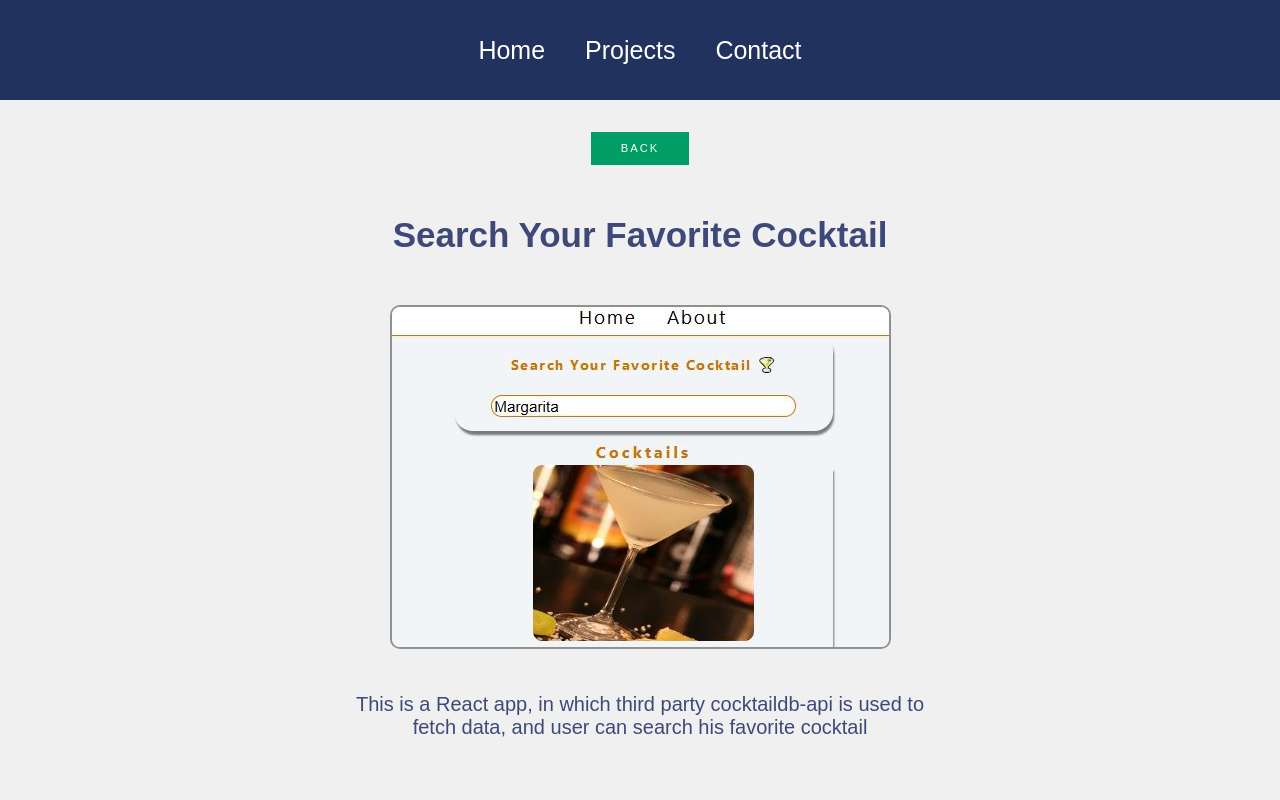
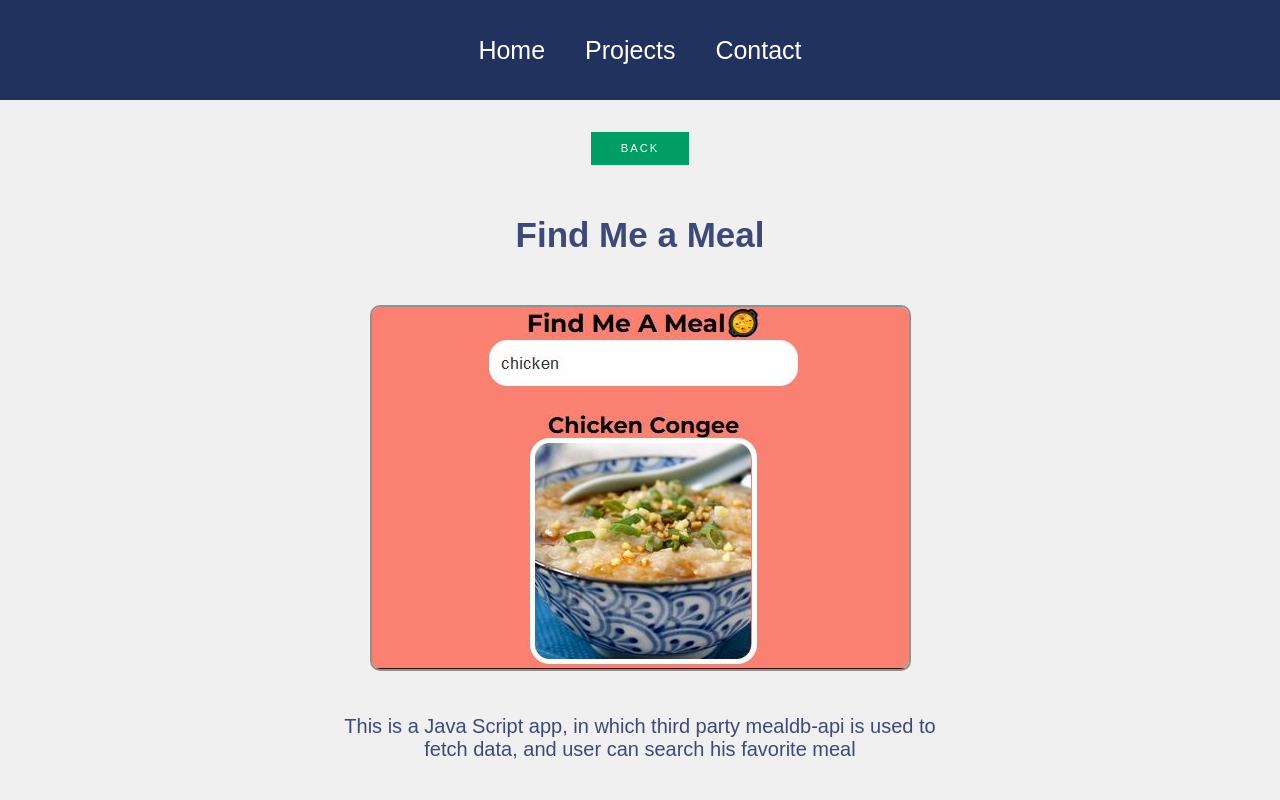
Before and after one commit to skininja673/Portfolio-React, a React (Create React App) app: page /project/1 in a window 1280 px wide. Shown: the top 800 px of the page. Built offline with nearby package versions, Linux system fonts and the light colour scheme.

Commit message:
fixed the react router issue

```diff
--- a/src/pages/ProjectDisplay.js
+++ b/src/pages/ProjectDisplay.js
@@ -6,7 +6,7 @@ import '../styles/ProjectDisplay.css';
 function ProjectDisplay() {
     const { id } = useParams();
     const { image, name, about, dataSource, liveLink, codeLink } =
-        ProjectList[id];
+        ProjectList[id - 1];
 
     return (
         <section className='project'>
--- a/src/pages/Projects.js
+++ b/src/pages/Projects.js
@@ -10,9 +10,8 @@ function Projects() {
             <h1> My Personal Projects</h1>
             <h4>{Disclaimer}</h4>
             <div className='projectList'>
-                {ProjectList.map((project, idx) => {
+                {ProjectList.map((project) => {
                     const { id, name, image } = project;
-
                     return (
                         <ProjectItem
                             key={id}
```
